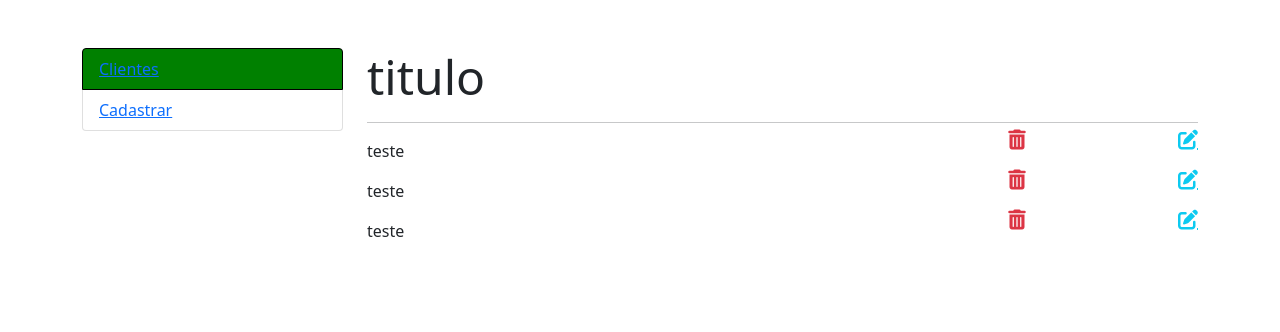
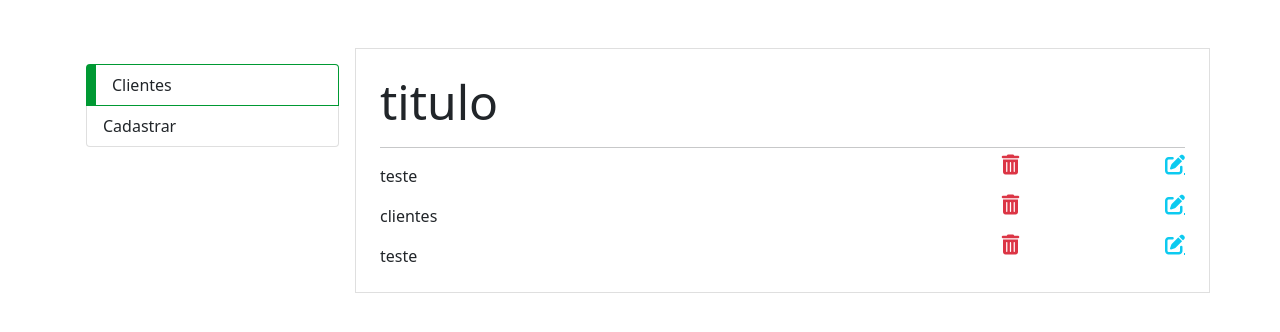
Before and after one commit to kevinlucas17/dentista, a plain HTML site: page clientes.html in a window 1280 px wide. Drawn offline with Linux system fonts and the light colour scheme.

Commit message:
cliente b 1.0

```diff
--- a/clientes.html
+++ b/clientes.html
@@ -16,13 +16,13 @@
 <body>
 	<div class="container">
 		<div class="row pt-5">
-			<div class="col-sm-3">
+			<div class="col-sm-3 p-3">
 				<ul class="list-group">
-					<li class="list-group-item active"><a href="">Clientes</a></li>
-					<li class="list-group-item"><a href="">Cadastrar</a></li>
+					<li class="list-group-item active"><a href="#">Clientes</a></li>
+					<li class="list-group-item"><a href="#">Cadastrar</a></li>
 				</ul>
 			</div>
-			<div class="col-sm-9">
+			<div class="col-sm-9 listagem p-4">
 				<div class="display-5 ">
 					titulo
 					<hr>
@@ -38,7 +38,7 @@
 				</div>
 				<div class="row mt-3">
 					<div class="col-sm-9">
-						teste
+						clientes
 					</div>
 					<div class="col-sm-3 d-flex justify-content-between">
 							<a class="fas fa-trash-alt fa-lg text-danger"></a>
--- a/estilo.css
+++ b/estilo.css
@@ -64,10 +64,19 @@ div a:hover{
 
 }
 li.list-group-item.active{
-	background-color: green;
-	border-color: black;
+	background-color: #fff;
+	border-color: #009933;
+    border-left:solid 10px #009933;
 }
 
-ul li a:hover{
+li a {
+	color: #212529;
 	text-decoration: none;
 }
+li a:hover{
+	text-decoration: none;
+	color: #212529;
+}
+.listagem{
+	border: solid 1px #DFDFDF;
+}
--- a/javascript.js
+++ b/javascript.js
@@ -83,8 +83,7 @@ function agendar(){
 
 }
 function hoje(){
-
 }
 function clientes(){
-	window.location.href='clientes.html'
+	window.location.href='clientes.html';
 }
```
